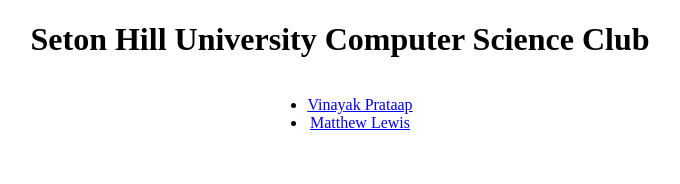
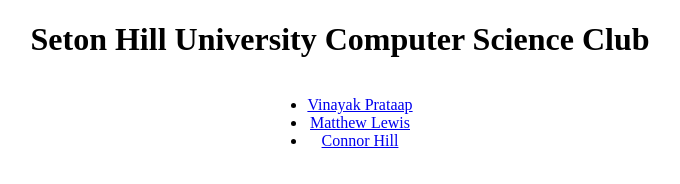
Before and after one commit to shu-csclub/website, a plain HTML site: page index.html in a window 1280 px wide. Shown: the whole page, without its empty margins (300-980 px from the left). Drawn offline with Linux system fonts and the light colour scheme.

Commit message:
Added Connor HIll to the member-list

```diff
--- a/index.html
+++ b/index.html
@@ -13,6 +13,7 @@
       <ul class='members-list'>
         <li><a href="#">Vinayak Prataap</a></li>
         <li><a href="#">Matthew Lewis</a></li>
+        <li><a href="#">Connor Hill</a></li>
       </ul>
     </div>
 
```
